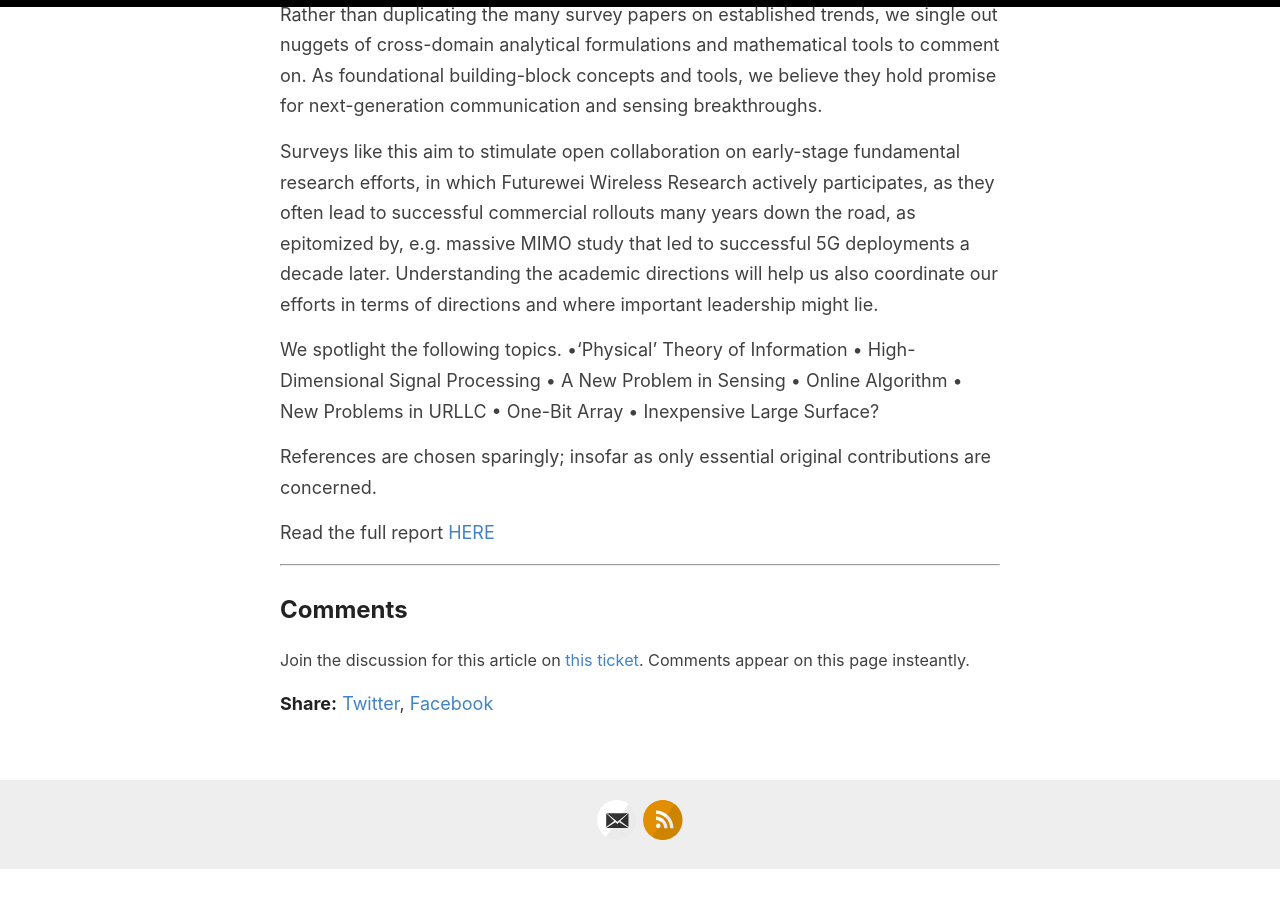
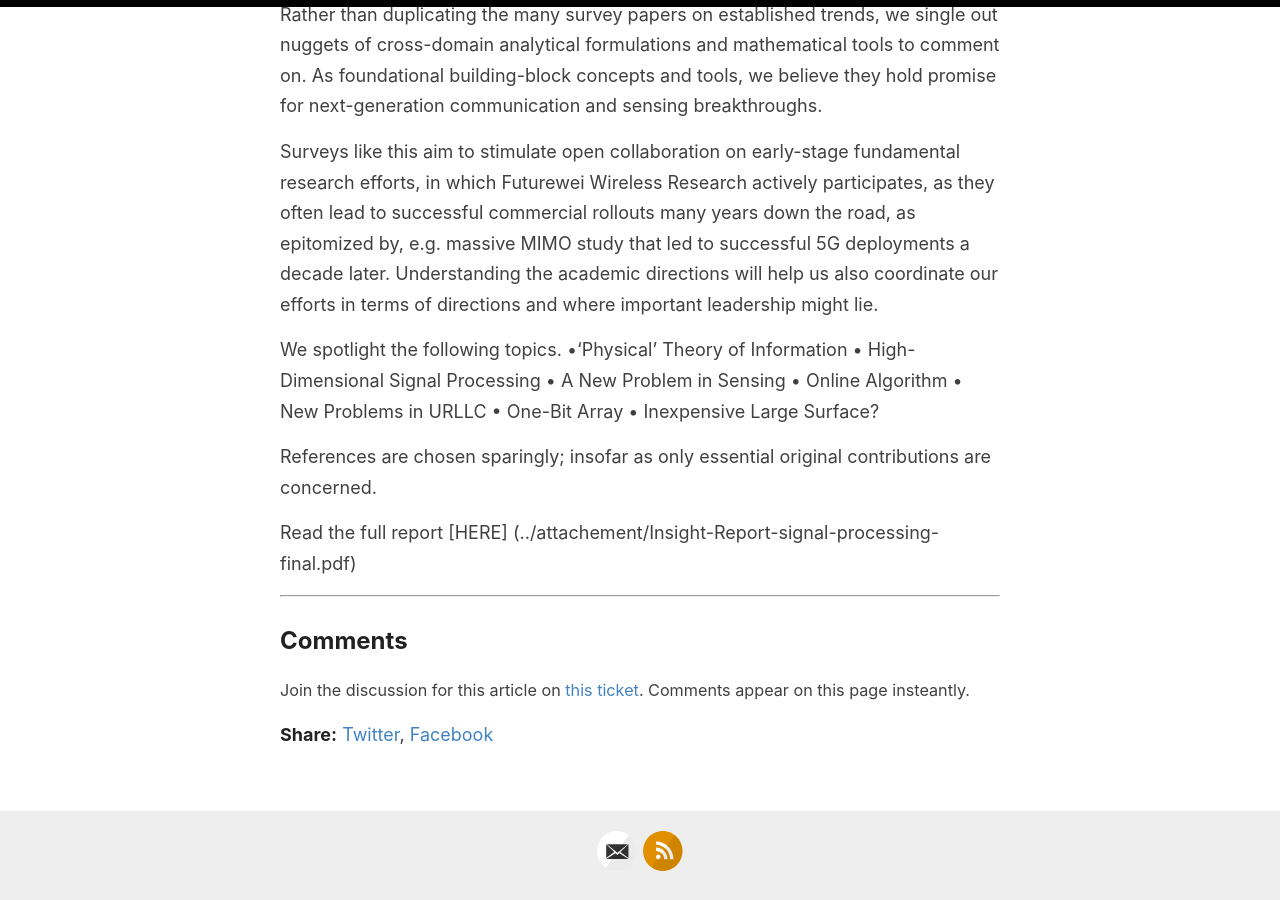
Before and after one commit to futureweiwirelesslab/wreports, a Jekyll site: the page built from _posts/2020-06-17-Ongoing-US-Signal-Processing-6G.md, in a window 1280 px wide and 900 px high, scrolled down 592 px. Built offline with Jekyll 4.4.1, drawn with Linux system fonts in a browser that asks for light colours; before the commit the page ends 1462 px from its top, so only the background shows below that.

Commit message:
Update 2020-06-17-Ongoing-US-Signal-Processing-6G.md

```diff
--- a/_posts/2020-06-17-Ongoing-US-Signal-Processing-6G.md
+++ b/_posts/2020-06-17-Ongoing-US-Signal-Processing-6G.md
@@ -25,4 +25,4 @@ We spotlight the following topics.
 
 References are chosen sparingly; insofar as only essential original contributions are concerned.
 
-Read the full report [HERE](https://github.com/futureweiwirelesslab/wreports/attachement/Insight-Report-signal-processing-final.pdf)
+Read the full report [HERE] (../attachement/Insight-Report-signal-processing-final.pdf)
```
